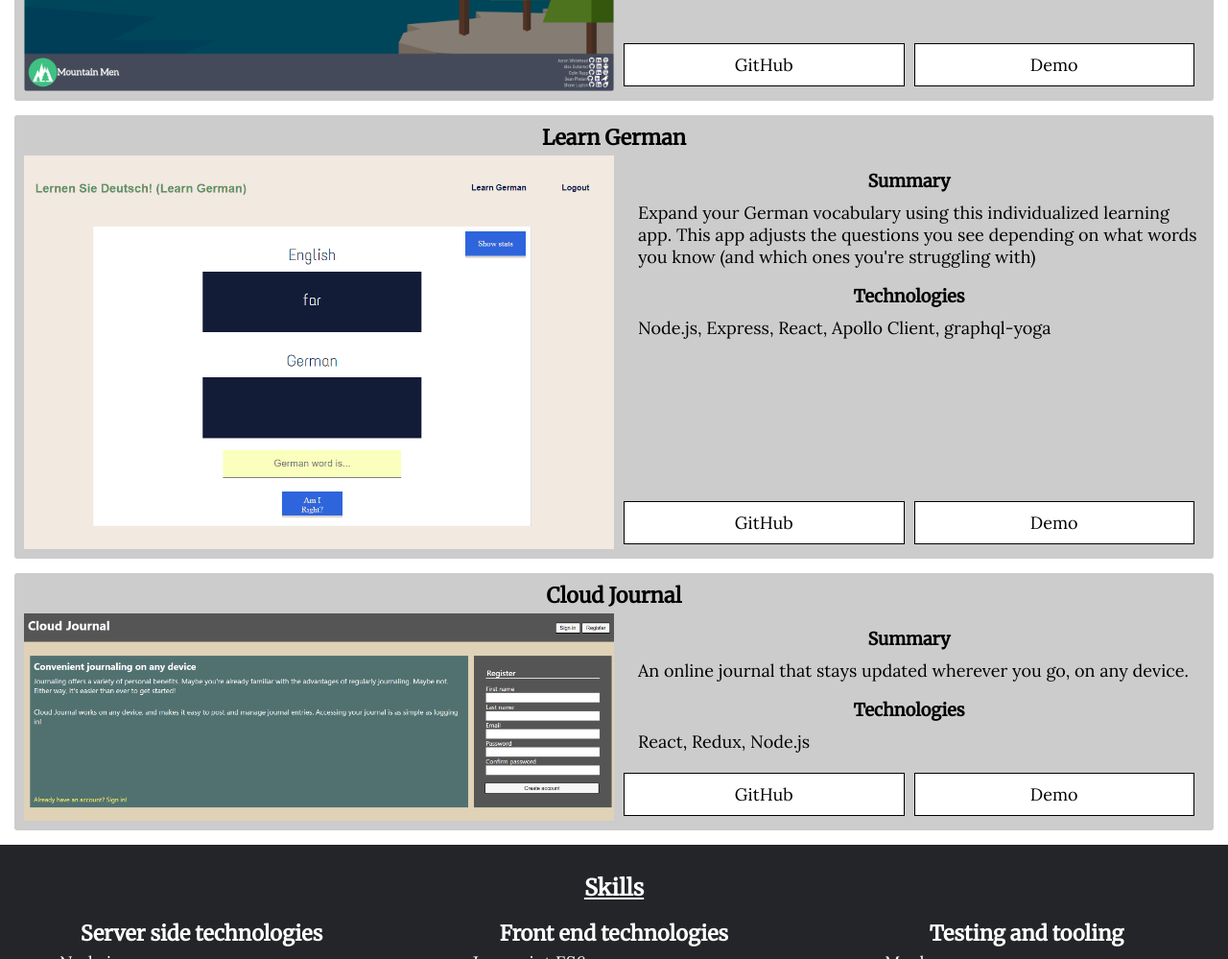
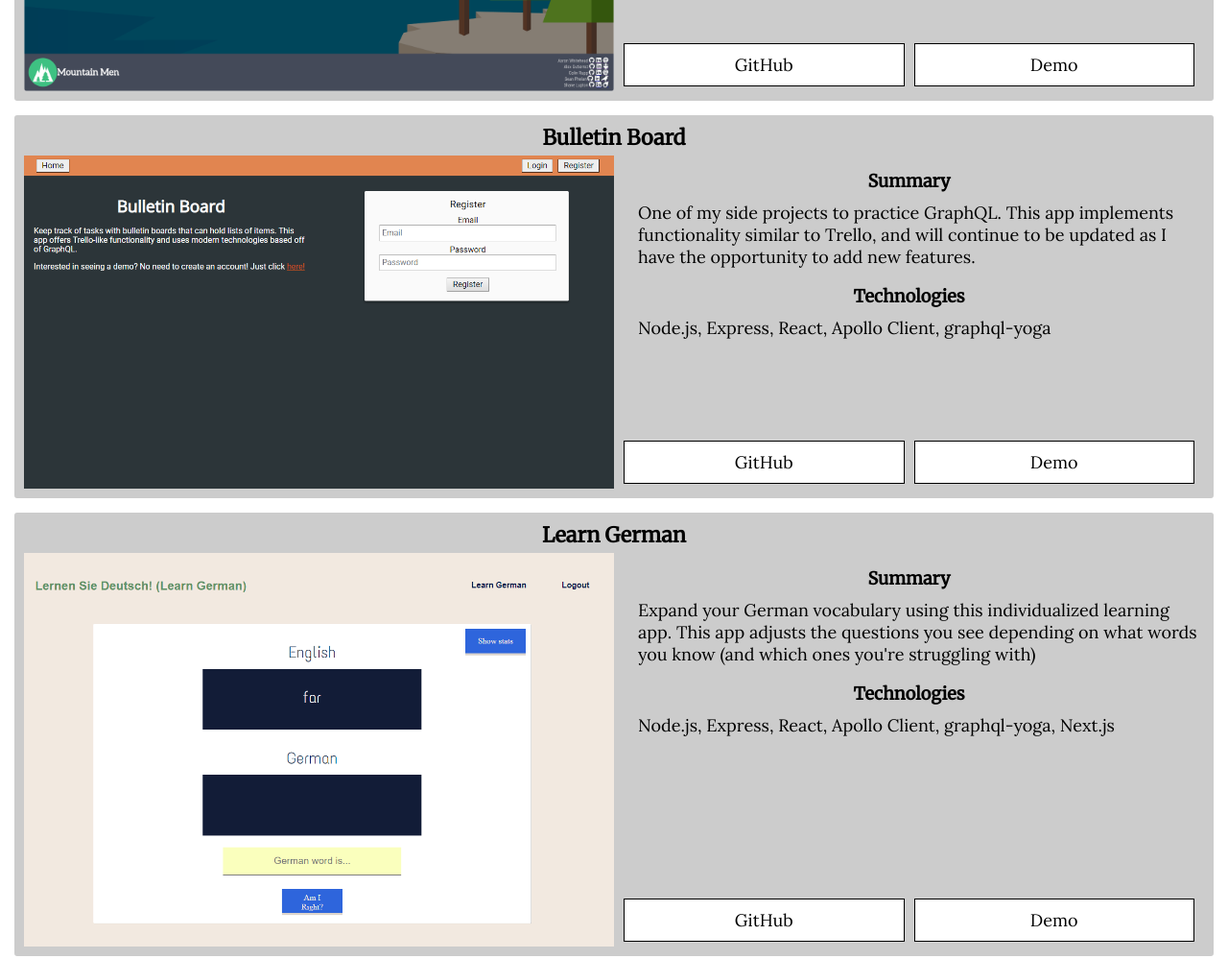
Before and after one commit to phelan97/personal-site, a Gatsby site: page / in a window 1280 px wide. Shown: the part 1220-2219 px from the top of the page at 96% size. Built offline with nearby package versions, Linux system fonts and the light colour scheme; Gatsby itself is replaced by a stand-in of ours.

Commit message:
add bulletin board project

```diff
--- a/src/components/projects.js
+++ b/src/components/projects.js
@@ -3,6 +3,7 @@ import ProjectCard from './project-card';
 import journalImg from '../images/journal.png';
 import truckdImg from '../images/truckd.png';
 import sraImg from '../images/learn-german.png';
+import boardImg from '../images/bulletin-board.png';
 import './projects.css';
 
 function Projects() {
@@ -13,10 +14,12 @@ function Projects() {
   }
   let tech = ['React', 'Redux', 'Node.js'];
   let graphqlTech = ['Node.js', 'Express', 'React', 'Apollo Client', 'graphql-yoga'];
+  let sraTech = ['Node.js', 'Express', 'React', 'Apollo Client', 'graphql-yoga', 'Next.js'];
   // TODO: extract data and store it separately
   // FIXME: temporarily render in paragraph form instead of as a list
   let techStr = tech.join(', ');
   let graphqlTechStr = graphqlTech.join(', ');
+  let sraTechStr = sraTech.join(', ');
   return (
     <section className="projects-section">
       <a className="anchor" id="projects">&nbsp;</a>
@@ -24,10 +27,13 @@ function Projects() {
       <ProjectCard image={truckdImg} desc="Need help moving some things? Have a truck and want to make some extra money? Get Truckd!" title="Truckd"
         github="https://github.com/thinkful-ei24/mountain-men-client" demo="https://mountain-men-truckd.herokuapp.com/"
         icons={icons} tech={tech} techStr={techStr}/>
+      <ProjectCard image={boardImg} desc="One of my side projects to practice GraphQL. This app implements functionality similar to Trello, and will continue to be updated as I have the opportunity to add new features." title="Bulletin Board"
+        github="https://github.com/phelan97/trello-clone-client" demo="https://graphql-bulletin-board.herokuapp.com/demo"
+        icons={icons} tech={tech} techStr={graphqlTechStr}/>
       <ProjectCard image={sraImg} desc="Expand your German vocabulary using this individualized learning app. This app adjusts the questions you see depending on what words you know (and which ones you're struggling with)"
         title="Learn German"
         github="https://github.com/phelan97/spaced-repetition-client" demo="https://spaced-repetition-german.herokuapp.com/"
-        icons={icons} tech={graphqlTech} techStr={graphqlTechStr}/>
+        icons={icons} tech={graphqlTech} techStr={sraTechStr}/>
       <ProjectCard image={journalImg} desc="An online journal that stays updated wherever you go, on any device." title="Cloud Journal"
         github="https://github.com/phelan97/journal-client" demo="https://cloud-journal.herokuapp.com/"
         icons={icons} tech={tech} techStr={techStr}/>
```
Also changed, not shown: src/images/bulletin-board.png (added).
